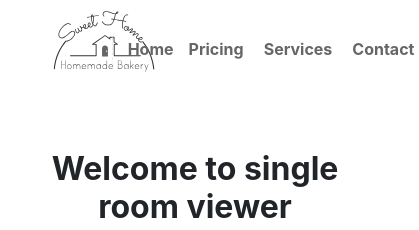
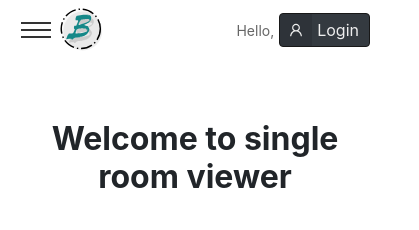
Before and after one commit to salihcodev/rent-room-tr, a React (Create React App) app: page /pricing/1 in a window 390 px wide. Shown: the top 230 px of the page, 419 px wide, since content can reach past the window. Built offline with nearby package versions, Linux system fonts and the light colour scheme.

Commit message:
Components/navbar (#24)
* Apply <develop> branch changes to <navbar> (#23)

* Add final style to navBar.
- Change the nav component structure.
- Add responsiveness elements.
- Add alternative navLinks to interact with users in small screens.

```diff
--- a/src/app/components/navbar/Navbar.component.jsx
+++ b/src/app/components/navbar/Navbar.component.jsx
@@ -6,6 +6,8 @@ import { AppContext } from "../../context";
 
 // UTILITIES IMPORTS::==>
 import { Link } from "react-router-dom";
+import { AiOutlineUser } from "react-icons/ai";
+import styled from "styled-components";
 
 // COMPONENT IMPORTS::==>
 import Logo from "../../assets/appLogo.svg";
@@ -14,35 +16,88 @@ class Navbar extends React.Component {
   static contextType = AppContext;
   render() {
     const value = this.context;
-    const { BrowsingLinks } = value;
+    const { BrowsingLinks, navToggler, isSmall } = value;
 
     return (
       <>
         <nav className="navBar">
           <div className="container-fluid">
             <div className="row">
-              <div className="col-2">
-                <div className="logo">
-                  <img src={Logo} alt="" />
+              <div className="col">
+                <div className="togglerAndLogoContainer row wing">
+                  <div className="toggler col-2">
+                    <button className="toggler" onClick={navToggler}>
+                      <ul>
+                        <li></li>
+                        <li></li>
+                        <li></li>
+                      </ul>
+                    </button>
+                  </div>
+                  <div className="logoCont col-6">
+                    <img src={Logo} alt="logo" />
+                  </div>
                 </div>
               </div>
-              <div className="col-10">
-                <ul className="menuLinks">
-                  {BrowsingLinks.map((SLink) => {
+
+              <div className="linksList col-7 wing">
+                <ul>
+                  {BrowsingLinks.map((NLink) => {
                     return (
-                      <li className="SLink" key={SLink.id}>
-                        <Link to={SLink.path}>{SLink.title}</Link>
+                      <li className="navLink" key={NLink.id}>
+                        <Link to={NLink.path}>{NLink.title}</Link>
                       </li>
                     );
                   })}
                 </ul>
               </div>
+
+              <div className="loginBtn col wing">
+                <span className="welcome">hello, </span>
+                <button className="loginBtn btn btn-dark">
+                  <a href="#">
+                    <span className="btnIcon">
+                      <AiOutlineUser />{" "}
+                    </span>
+                    <span className="btnContext">login</span>
+                  </a>
+                </button>
+              </div>
             </div>
           </div>
         </nav>
+        {/* navLinks */}
+
+        <AltNavLinks isSmall={isSmall} className="alternativeLinks">
+          <ul>
+            {BrowsingLinks.map((NLink) => {
+              return (
+                <li className="navLink" key={NLink.id}>
+                  <Link to={NLink.path}>{NLink.title}</Link>
+                </li>
+              );
+            })}
+          </ul>
+        </AltNavLinks>
       </>
     );
   }
 }
 
 export default Navbar;
+
+const AltNavLinks = styled.div`
+  height: ${(props) => (props.isSmall ? 0 : "150px")};
+  overflow: hidden;
+  transition: all ease 0.2s;
+
+  ul {
+    margin: 0;
+    padding: 0;
+    list-style: none;
+
+    li {
+      padding: 6px 5px 0 25px;
+    }
+  }
+`;
--- a/src/app/components/navbar/Navbar.component.style.scss
+++ b/src/app/components/navbar/Navbar.component.style.scss
@@ -1,44 +1,132 @@
 nav.navBar {
-  padding: 20px 10px;
-  height: 90px;
+  height: 60px;
+  position: relative;
 
-  .logo {
-    height: 200px;
-    width: 200px;
-    margin-top: -70px;
-    margin-left: -25px;
-    overflow: hidden;
+  .wing {
+    height: inherit;
+    height: 60px;
+    display: flex;
+    justify-content: flex-start;
+    align-items: center;
+  }
+
+  .togglerAndLogoContainer {
+    .toggler {
+      display: none;
+      background: none;
+      border: none;
+      outline: none;
+
+      ul {
+        margin: 0;
+        padding: 0;
+        list-style: none;
+
+        li {
+          height: 2px;
+          width: 30px;
+          background: #333;
+          margin: 5px 0;
+        }
+      }
+    }
+    .logoCont {
+      height: 100%;
+      width: 100%;
 
       img {
         width: 100%;
         height: 100%;
       }
     }
+  }
 
-  ul.menuLinks {
-    list-style: none;
+  .linksList {
+    ul {
       margin: 0;
       padding: 0;
+      list-style: none;
       display: flex;
-    // border-left: 1px dashed #ddd9;
-    padding: 7px 20px;
 
       li {
-      // border: 1px solid #ddd9;
-      padding: 5px;
-      margin: 5px;
-      border-radius: 5px;
+        margin: 0 5px;
+      }
+    }
+  }
+  .loginBtn {
+    justify-content: flex-end;
 
-      &:first-child {
-        border-left: 1px dashed #ddd9;
-        padding: 5px 0 0 15px;
+    span.welcome {
+      color: #666;
+      font-size: 14px;
     }
 
+    button.loginBtn {
+      border: 1px solid #181818;
+      padding: 4px 10px !important;
+      margin: 0 5px;
+      position: relative;
+
       a {
-        color: #666;
-        font-weight: bold;
-        text-transform: capitalize;
+        color: #eee;
+        text-decoration: none;
+      }
+
+      span.btnIcon {
+        position: absolute;
+        background: #0000001c;
+        top: 0;
+        bottom: 0;
+        left: 0;
+        width: 32px;
+        padding: 2px;
+        border-top-left-radius: 4px;
+        border-bottom-left-radius: 4px;
+      }
+
+      span.btnContext {
+        padding-left: 27px;
+        font-size: 16px;
       }
     }
   }
 }
+
+// i wrote this lines with styled component to get benefit of logic :)
+// .alternativeLinks {
+//   height: 0;
+//   overflow: hidden;
+
+//   ul {
+//     margin: 0;
+//     padding: 0;
+//     list-style: none;
+
+//     li {
+//       padding: 6px 5px 0 25px;
+//     }
+//   }
+// }
+
+// GLOBAL NAV LINKS:
+li.navLink {
+  a {
+    color: #666;
+    text-decoration: none;
+  }
+}
+
+// MEDIA QUERY:
+@media (max-width: 786px) {
+  nav.navBar {
+    .togglerAndLogoContainer {
+      .toggler {
+        display: block !important;
+      }
+    }
+
+    .linksList {
+      display: none;
+    }
+  }
+}
--- a/src/app/context/Context.js
+++ b/src/app/context/Context.js
@@ -75,10 +75,21 @@ class AppProvider extends React.Component {
     });
   };
 
+  // toggle alt navLinks:
+  navToggler = () => {
+    this.setState({
+      isSmall: !this.state.isSmall,
+    });
+  };
+
   render() {
     return (
       <AppContext.Provider
-        value={{ ...this.state, setLocalSingleRoom: this.setLocalSingleRoom }}
+        value={{
+          ...this.state,
+          setLocalSingleRoom: this.setLocalSingleRoom,
+          navToggler: this.navToggler,
+        }}
       >
         {this.props.children}
       </AppContext.Provider>
```
Also changed, not shown: src/app/assets/appLogo.svg. Lines whose indentation alone changed are shown as unchanged.
